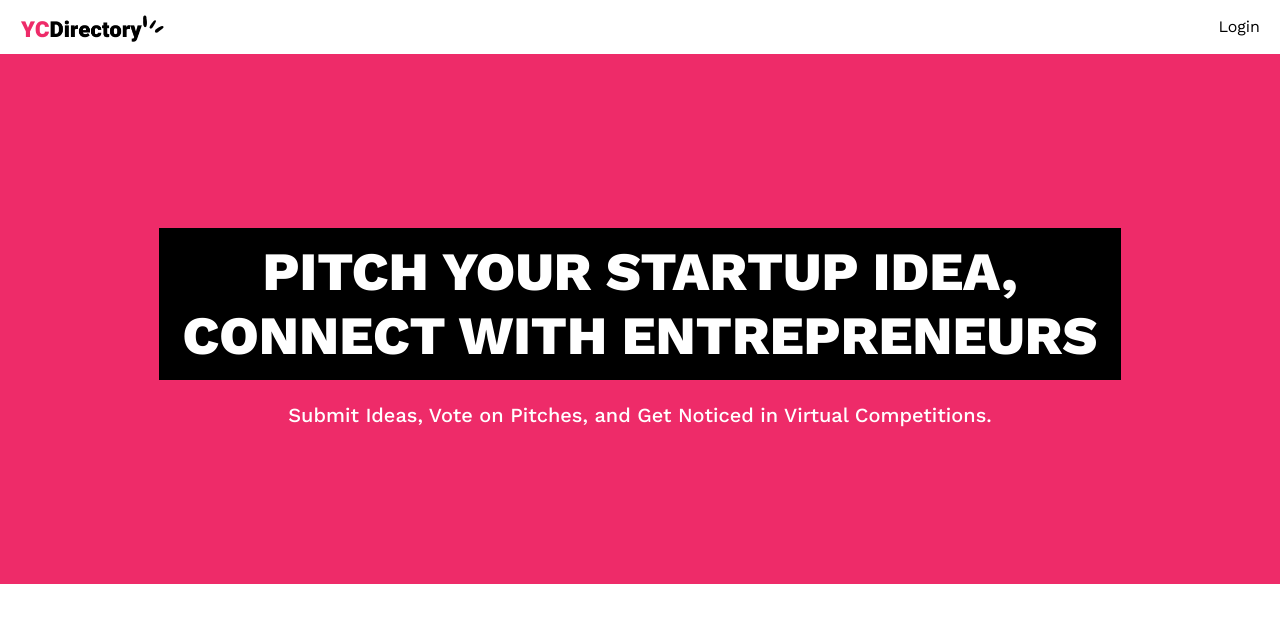
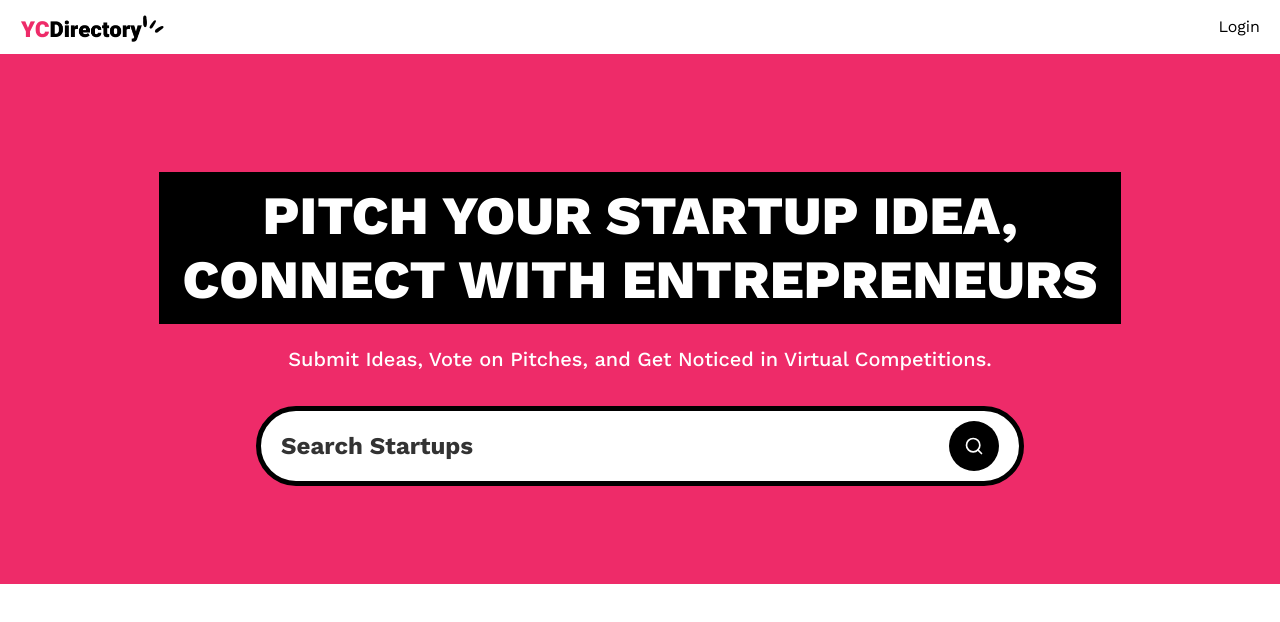
Before and after one commit to thisisfaizanali/startup-atlas, a Next.js app: page / in a window 1280 px wide. Shown: the top 622 px of the page. Built offline with nearby package versions, Linux system fonts and the light colour scheme; no server answers.

Commit message:
feat: refactor layout and add Navbar and SearchForm components

```diff
--- a/app/(root)/layout.tsx
+++ b/app/(root)/layout.tsx
@@ -1,4 +1,4 @@
-import Navbar from '../components/Navbar';
+import Navbar from '../../components/Navbar';
 export default function Layout({
   children,
 }: Readonly<{ children: React.ReactNode }>) {
--- a/app/(root)/page.tsx
+++ b/app/(root)/page.tsx
@@ -1,4 +1,11 @@
-const Home = () => {
+import SearchForm from '../../components/SearchForm';
+
+const Home = async ({
+  searchParams,
+}: {
+  searchParams: Promise<{ query?: string }>;
+}) => {
+  const query = (await searchParams).query;
   return (
     <>
       <section className="pink_container">
@@ -10,6 +17,8 @@
           Submit Ideas, Vote on Pitches, and Get Noticed in Virtual
           Competitions.
         </p>
+
+        <SearchForm query={query} />
       </section>
     </>
   );
--- /dev/null
+++ b/components/SearchForm.tsx
@@ -0,0 +1,25 @@
+import { SearchIcon } from 'lucide-react';
+import Form from 'next/form';
+import SearchFormReset from './SearchFormReset';
+
+const SearchForm = ({ query }: { query?: string }) => {
+  return (
+    <Form action="/" scroll={false} className="search-form">
+      <input
+        name="query"
+        defaultValue={query}
+        className="search-input"
+        placeholder="Search Startups"
+      />
+      <div className="flex gap-2 ">
+        {query && <SearchFormReset />}
+
+        <button type="submit" className="search-btn text-white">
+          <SearchIcon className="size-5" />
+        </button>
+      </div>
+    </Form>
+  );
+};
+
+export default SearchForm;
--- /dev/null
+++ b/components/SearchFormReset.tsx
@@ -0,0 +1,20 @@
+'use client';
+import { X } from 'lucide-react';
+import Link from 'next/link';
+
+const SearchFormReset = () => {
+  const reset = () => {
+    const form = document.querySelector('.search-form') as HTMLFormElement;
+
+    if (form) form.reset();
+  };
+  return (
+    <button type="reset" onClick={reset}>
+      <Link href="/" className="search-btn text-white">
+        <X className="size-5" />
+      </Link>
+    </button>
+  );
+};
+
+export default SearchFormReset;
--- /dev/null
+++ b/components/ui/button.tsx
@@ -0,0 +1,57 @@
+import * as React from "react"
+import { Slot } from "@radix-ui/react-slot"
+import { cva, type VariantProps } from "class-variance-authority"
+
+import { cn } from "@/lib/utils"
+
+const buttonVariants = cva(
+  "inline-flex items-center justify-center gap-2 whitespace-nowrap rounded-md text-sm font-medium transition-colors focus-visible:outline-none focus-visible:ring-1 focus-visible:ring-ring disabled:pointer-events-none disabled:opacity-50 [&_svg]:pointer-events-none [&_svg]:size-4 [&_svg]:shrink-0",
+  {
+    variants: {
+      variant: {
+        default:
+          "bg-primary text-primary-foreground shadow hover:bg-primary/90",
+        destructive:
+          "bg-destructive text-destructive-foreground shadow-sm hover:bg-destructive/90",
+        outline:
+          "border border-input bg-background shadow-sm hover:bg-accent hover:text-accent-foreground",
+        secondary:
+          "bg-secondary text-secondary-foreground shadow-sm hover:bg-secondary/80",
+        ghost: "hover:bg-accent hover:text-accent-foreground",
+        link: "text-primary underline-offset-4 hover:underline",
+      },
+      size: {
+        default: "h-9 px-4 py-2",
+        sm: "h-8 rounded-md px-3 text-xs",
+        lg: "h-10 rounded-md px-8",
+        icon: "h-9 w-9",
+      },
+    },
+    defaultVariants: {
+      variant: "default",
+      size: "default",
+    },
+  }
+)
+
+export interface ButtonProps
+  extends React.ButtonHTMLAttributes<HTMLButtonElement>,
+    VariantProps<typeof buttonVariants> {
+  asChild?: boolean
+}
+
+const Button = React.forwardRef<HTMLButtonElement, ButtonProps>(
+  ({ className, variant, size, asChild = false, ...props }, ref) => {
+    const Comp = asChild ? Slot : "button"
+    return (
+      <Comp
+        className={cn(buttonVariants({ variant, size, className }))}
+        ref={ref}
+        {...props}
+      />
+    )
+  }
+)
+Button.displayName = "Button"
+
+export { Button, buttonVariants }
```
Also changed, not shown: components/Navbar.tsx (renamed from app/components/Navbar.tsx).
